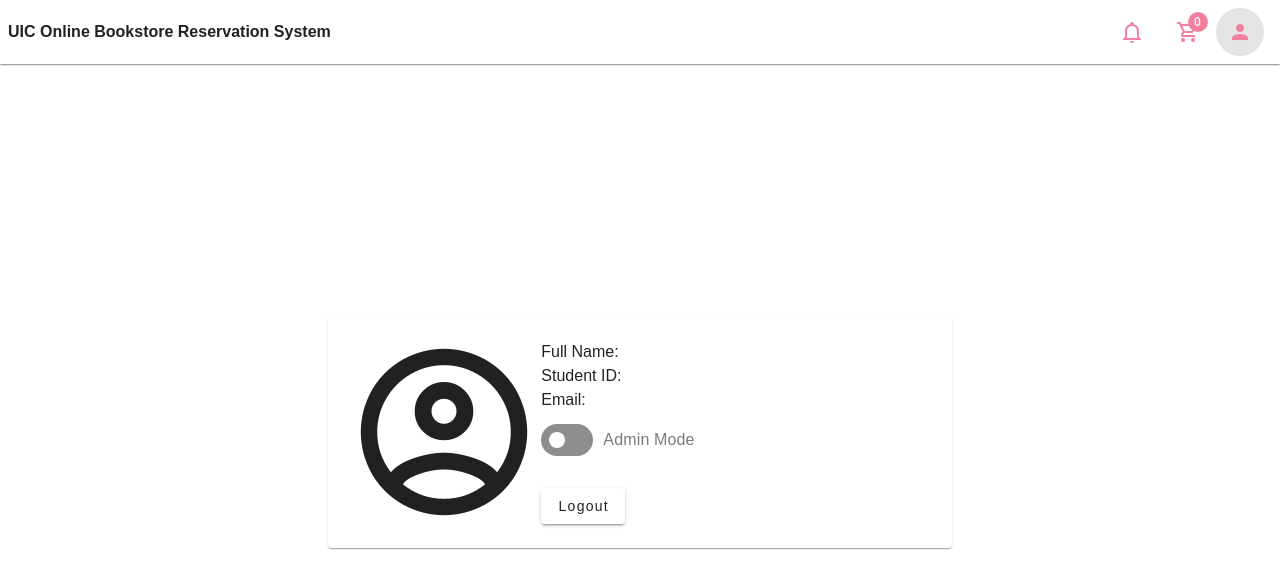
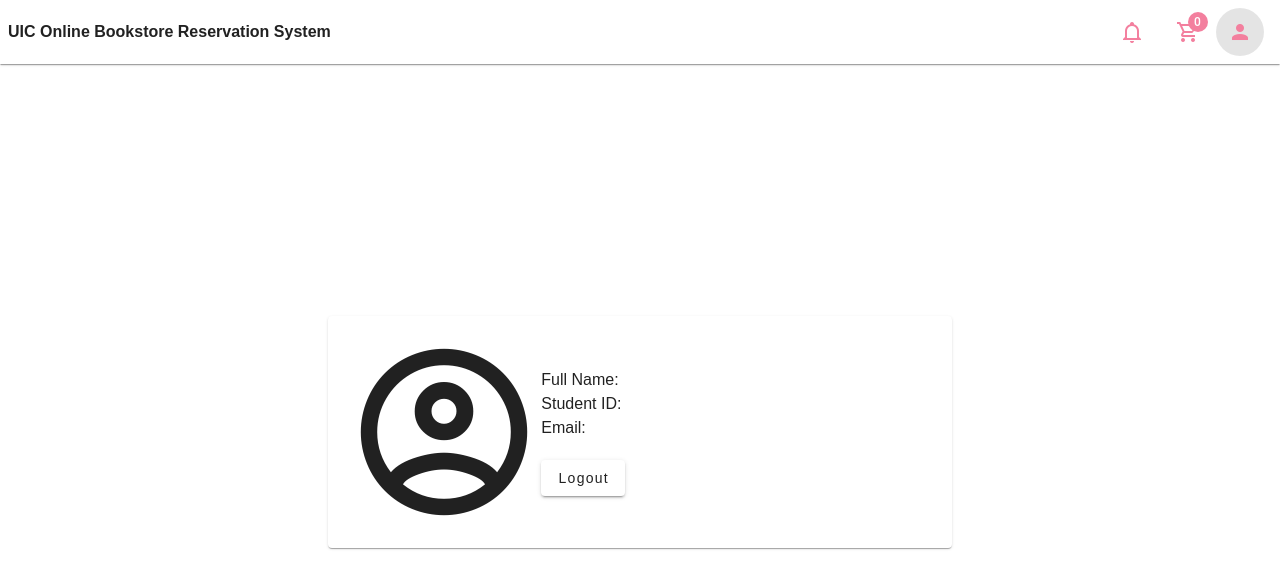
Before and after one commit to Lemwelll/with-reservation-page-main, a Nuxt app: page /account in a window 1280 px wide. Shown: the top 588 px of the page. Built offline with nearby package versions, Linux system fonts and the light colour scheme; a web font is replaced by a local one.

Commit message:
patch: remove admin mode switch

```diff
--- a/pages/account.vue
+++ b/pages/account.vue
@@ -24,15 +24,6 @@
 
               <v-col cols="12">
                 Email: <span class="font-weight-black">{{ userInfo.uicEmail }}</span>
-              </v-col>
-
-              <v-col cols="12">
-                <v-switch
-                  v-model="isAdmin"
-                  hide-details
-                  inset
-                  label="Admin Mode"
-                ></v-switch>
               </v-col>
               <v-col cols="12">
                 <v-btn class="mt-5" outlined @click="logout()">Logout</v-btn>
```
